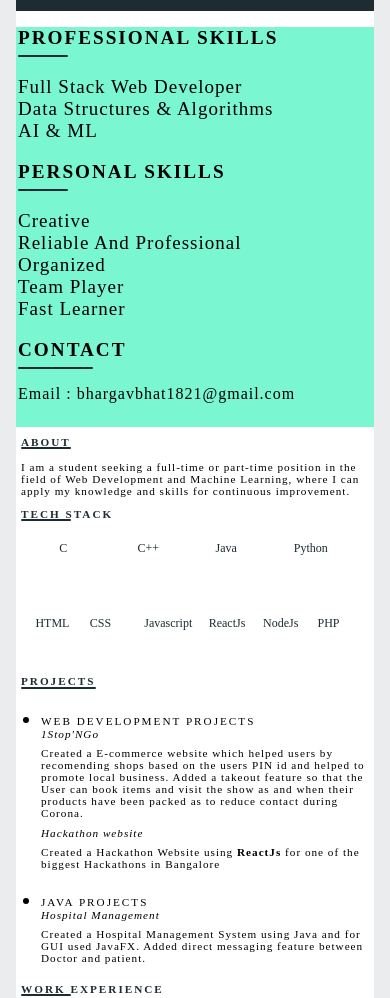
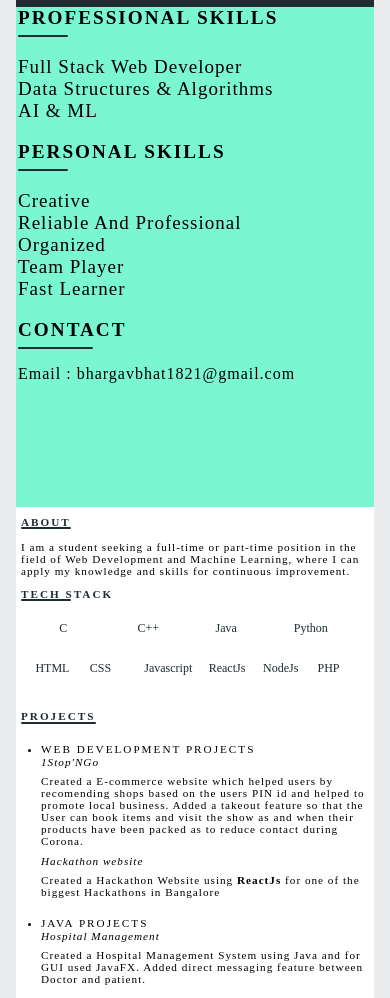
Before and after one commit to Random-user008/Assignment1, a plain HTML site: page index.html in a window 390 px wide. Shown: the part 125-1123 px from the top of the page. Drawn offline with Linux system fonts and the light colour scheme.

Commit message:
Responsive edit

```diff
--- a/res.css
+++ b/res.css
@@ -168,17 +168,16 @@ html {
 
   .stack_wrap .content1{
       width: 40px;
-      height: 30px;
+      height: 20px;
       color: #1C2C30;
       font-size: 12px;
       margin-left: 0px;
   }
   .stack_wrap .content2{
     width: 40px;
-    height: 30px;
+    height: 20px;
     color: #1C2C30;
     font-size: 12px;
-    margin-top: 25px;
     margin-bottom: 20px;
     margin-left: 0px;
 }
@@ -194,7 +193,8 @@ html {
   font-size: 24px;
 }
 .section-left{
-  height: 400px;
+  margin-top: -20px;
+  height: 500px;
   width: 100%;
 }
 .section-right{
@@ -239,9 +239,17 @@ p{
 .section-right h5{
   font-size: 0.7rem;
 }
-
+.section-right{
+  height: 100%;
+}
 .content-body{
   display: block;
   word-wrap: break-word;
 }
+.stack_wrap .content2{
+  margin-top: 0px;
+}
+.section-right li{
+  font-size: 0.7rem;
+}
  }
```
